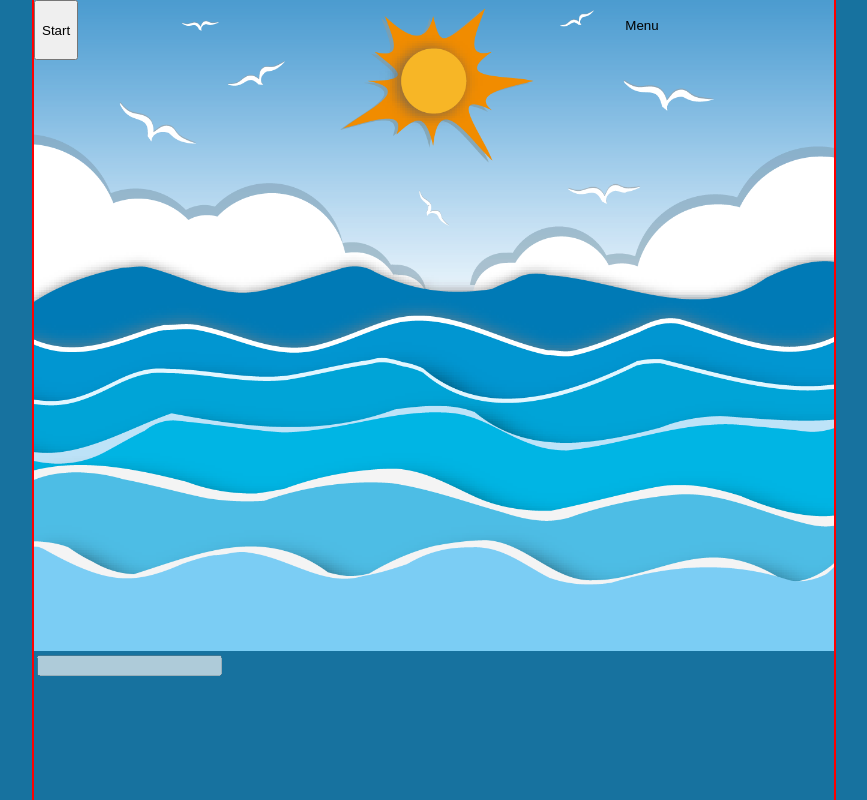
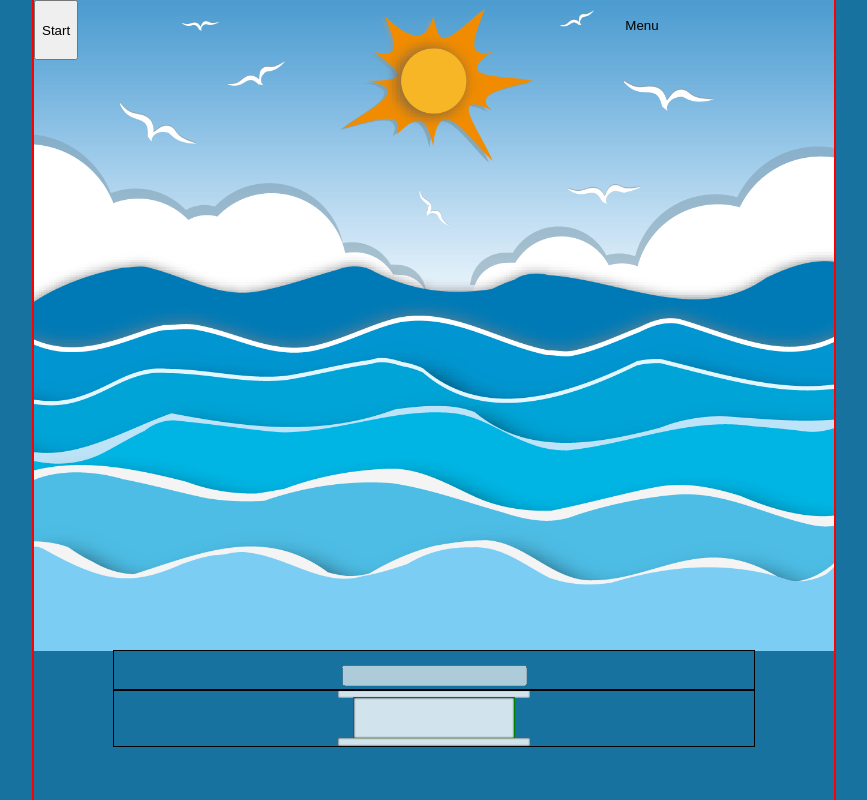
Before and after one commit to tetenyov/sharQ_react, a React (Create React App) app: page / in a window 1280 px wide. Shown: the whole page, without its empty margins (206-1073 px from the left). Built offline with nearby package versions, Linux system fonts and the light colour scheme.

Commit message:
Problem >> markdown and basic styles

```diff
--- a/src/components/problem/Problem.tsx
+++ b/src/components/problem/Problem.tsx
@@ -6,12 +6,12 @@ function Problem() {
       <h2 className='visually-hidden'>Problem</h2>
       <table className='problem__table'>
         <tbody>
-          <tr className='problem__row'>
+          <tr className='problem__answer'>
             <td className='problem__cell problem__cell--answer'>
-              <input className='' type='text' id='answer' disabled />
+              <input className='problem__answer-input' type='text' id='answer' disabled />
             </td>
           </tr>
-          <tr className='problem__row'>
+          <tr className='problem__question'>
             <td className='problem__cell problem__cell--first-integer' />
             <td className='problem__cell problem__cell--operation' />
             <td className='problem__cell problem__cell--second-integer' />
--- /dev/null
+++ b/src/components/problem/problem.scss
@@ -0,0 +1,49 @@
+.problem__table {
+  // outline: 2px solid red;
+  display: grid;
+
+  width: 80%;
+  min-width: 200px;
+  margin: 0 auto;
+
+  border-collapse: collapse;
+}
+
+.problem__answer,
+.problem__question {
+  outline: 1px solid black;
+  display: grid;
+  justify-items: center;
+}
+
+.problem__cell {
+  width: 30%;
+  @include padd(4px, 0, 4px, 0);
+
+  @include font(1.7rem, 1.1, 700);
+  text-align: center;
+
+  background-color: $bg-cell-color;
+  box-shadow: inset 0 0 2px 0 #000000;
+
+  &--operation {
+    outline: 1px solid green;
+    width: 25%;
+    height: 40px;
+  }
+
+  &--answer {
+    width: 40%;
+    max-width: 250px;
+    // padding: 0;
+
+    background-color: transparent;
+    box-shadow: none;
+  }
+}
+
+// .problem__answer-input {
+//   display: block;
+//   width: 100%;
+//   height: 100%;
+// }
--- a/src/styles/index.scss
+++ b/src/styles/index.scss
@@ -7,3 +7,4 @@
 @import "../components/settings/settings-list.scss";
 @import "../components/header/page-header.scss";
 @import "../components/heroes/heroes.scss";
+@import "../components/problem/problem.scss";
```
